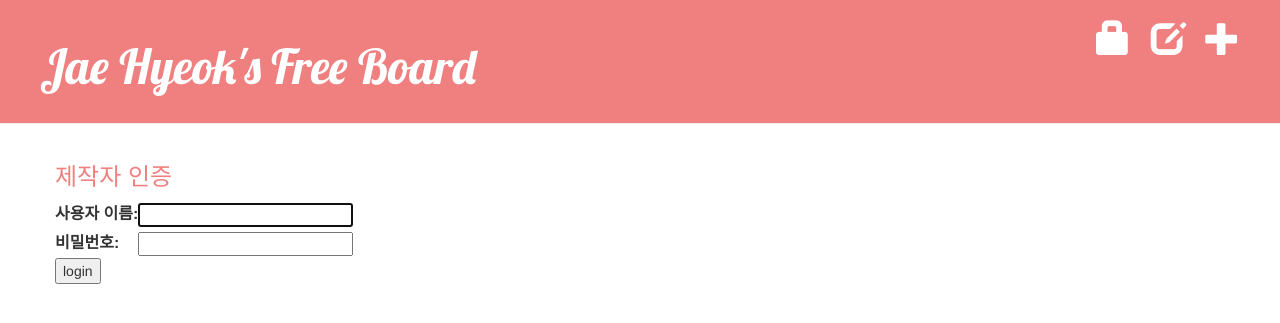
After one commit to jhjang5985/my-first-blog, a Django app: page /accounts/login/ in a window 1280 px wide. The commit adds this page. Shown: the top 323 px of the page. Run offline with Django 3.2, Linux system fonts and the light colour scheme; some libraries are stand-ins or nearby versions.

Commit message:
big update

```diff
--- a/blog/static/blog/blog.css
+++ b/blog/static/blog/blog.css
@@ -69,3 +69,11 @@
 .description_draft_list h3 {
     color : lightcoral
 }
+
+.post .post_detail_class_name h1 {
+    color : lightcoral
+}
+
+.about_log_in h3{
+    color : lightcoral
+}
--- a/blog/templates/blog/base.html
+++ b/blog/templates/blog/base.html
@@ -14,7 +14,15 @@
             <a href="{% url 'post_new' %}" class="top-menu">
                 <span class="glyphicon glyphicon-plus"></span>
             </a>
-            <a href="{% url 'post_draft_list' %}" class="top-menu"><span class="glyphicon glyphicon-edit"></span></a>
+            <a href="{% url 'post_draft_list' %}" class="top-menu">
+                <span class="glyphicon glyphicon-edit"></span>
+            </a>
+
+            {% if user.is_authenticated %}
+                <p class="top-menu">Hello, {{ user.username }} <small>(<a href="{% url 'logout' %}">Log out</a>)</small></p>
+            {% else %}
+                <a href="{% url 'login' %}?next={{ request.path }}" class="top-menu"><span class="glyphicon glyphicon-lock"></span></a>
+            {% endif %}
             <h1><a href="/">Jae Hyeok's Free Board</a></h1>
         </div>
 
--- a/blog/templates/blog/post_detail.html
+++ b/blog/templates/blog/post_detail.html
@@ -13,12 +13,15 @@
             </div>
             <a class="btn btn-default" href="{% url 'post_publish' pk=post.pk %}">게시</a>
         {% endif %}
+
         <a class="btn btn-default" href="{% url 'post_edit' pk=post.pk %}">
             <span class="glyphicon glyphicon-pencil"></span>
         </a>
+
         <a class="btn btn-default",
            onclick="return confirm('Are you sure?')",
            href="{% url 'post_remove' pk=post.pk %}"><span class="glyphicon glyphicon-remove"></span></a>
+
         <div class="post_detail_class_name">
             <h1>{{ post.title }}</h1>
         </div>
--- a/blog/templates/blog/post_edit.html
+++ b/blog/templates/blog/post_edit.html
@@ -9,7 +9,5 @@
             {{ form.as_p }}
             <button type="submit" class="save btn btn-primary">Save</button>
         </form>
-    {% else %}
-        <h3>이 기능은 제작자만 쓸 수 있습니다</h3>
     {% endif %}
 {% endblock %}
--- /dev/null
+++ b/blog/templates/registration/login.html
@@ -0,0 +1,28 @@
+{% extends "blog/base.html" %}
+
+{% block content %}
+    {% if form.errors %}
+        <p>이름과 비밀번호가 일치하지 않습니다. 다시 시도해주세요.</p>
+    {% endif %}
+
+    <div class="about_log_in">
+        <h3>제작자 인증</h3>
+    </div>
+
+    <form method="post" action="{% url 'login' %}">
+    {% csrf_token %}
+        <table>
+        <tr>
+            <td>{{ form.username.label_tag }}</td>
+            <td>{{ form.username }}</td>
+        </tr>
+        <tr>
+            <td>{{ form.password.label_tag }}</td>
+            <td>{{ form.password }}</td>
+        </tr>
+        </table>
+
+        <input type="submit" value="login" />
+        <input type="hidden" name="next" value="{{ next }}" />
+    </form>
+{% endblock %}
--- a/blog/views.py
+++ b/blog/views.py
@@ -1,3 +1,4 @@
+from django.contrib.auth.decorators import login_required
 from django.shortcuts import get_object_or_404, redirect, render
 from django.utils import timezone
 from .models import Post
@@ -37,6 +38,7 @@ def post_new(request):
         'form' : form,
     })
 
+@login_required
 def post_edit(request, pk):
     post = get_object_or_404(Post, pk=pk)
 
@@ -59,6 +61,7 @@ def post_publish(request, pk):
     post.publish()
     return redirect('post_detail', pk=pk)
 
+@login_required
 def post_remove(request, pk):
     post = get_object_or_404(Post, pk=pk)
     post.delete()
--- a/mysite/settings.py
+++ b/mysite/settings.py
@@ -120,3 +120,6 @@ USE_TZ = True
 
 STATIC_URL = '/static/'
 STATIC_ROOT = os.path.join(BASE_DIR, 'static')
+
+LOGIN_REDIRECT_URL = '/'
+LOGOUT_REDIRECT_URL = '/'
--- a/mysite/urls.py
+++ b/mysite/urls.py
@@ -1,7 +1,9 @@
 from django.contrib import admin
 from django.urls import include, path
+from django.contrib.auth import login, logout
 
 urlpatterns = [
     path('admin/', admin.site.urls),
+    path('accounts/', include('django.contrib.auth.urls')),
     path('', include('blog.urls')),
 ]
```
